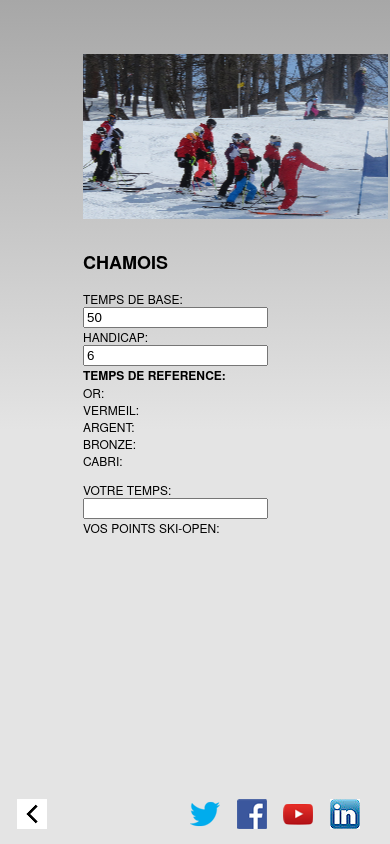
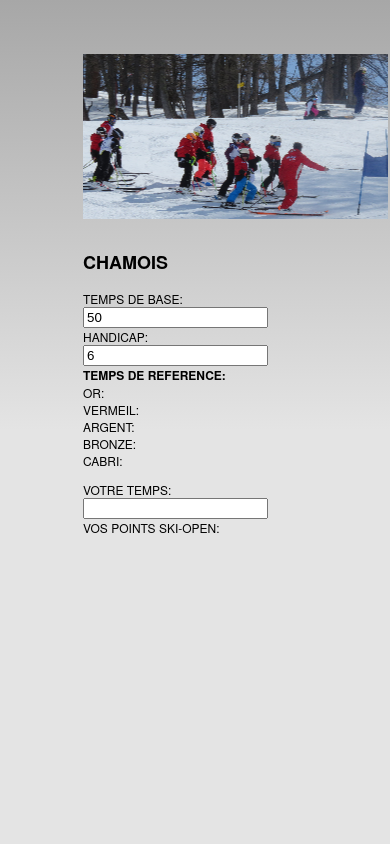
Before and after one commit to josephmeehan/fleche_esf, a plain HTML site: page www/chamois.html in a window 390 px wide. Drawn offline with Linux system fonts and the light colour scheme; some packages are replaced by stand-ins of ours.

Commit message:
updated chamois page

```diff
--- a/config.xml
+++ b/config.xml
@@ -1,7 +1,7 @@
 <widget xmlns="http://www.w3.org/ns/widgets" xmlns:gap="http://phonegap.com/ns/1.0" id="com.phonegap.fleche_esf" version="0.1.0">
   <name>Fleche_ESF</name>
   <description>ESF Fleche et Chamois Calculatrice</description>
-  <author href="http://phonegap.com" email="support@phonegap.com">PhoneGap Team</author>
+  <author href="http://joemeehan.blogspot.com" email="josephmeehan@yahoo.com">Joseph Meehan</author>
   <content src="index.html"/>
   <preference name="DisallowOverscroll" value="true"/>
   <preference name="android-minSdkVersion" value="14"/>
--- a/www/chamois.html
+++ b/www/chamois.html
@@ -65,15 +65,6 @@
         app.initialize();
     </script>
 
-<p style="position: fixed; bottom: 0; width:100%; text-align: center">
-<a href="index.html"><img alt="Back" src="img/backarrow.png" border=0></a> &nbsp&nbsp&nbsp&nbsp&nbsp&nbsp&nbsp&nbsp&nbsp&nbsp&nbsp&nbsp&nbsp&nbsp&nbsp&nbsp&nbsp&nbsp&nbsp&nbsp
-&nbsp&nbsp&nbsp&nbsp&nbsp&nbsp&nbsp&nbsp&nbsp&nbsp&nbsp&nbsp&nbsp&nbsp&nbsp&nbsp&nbsp&nbsp&nbsp&nbsp
-<a href="http://www.twitter.com/josephmeehan"><img alt="follow me on Twitter" src="img/twitter30x30.png" border=0></a>&nbsp&nbsp&nbsp&nbsp
-<a href="http://www.facebook.com/joseph.meehan.714"><img alt="follow me on Facebook" src="img/facebook30x30.png" border=0></a>&nbsp&nbsp&nbsp&nbsp
-<a href="http://www.youtube.com/channel/UC1_V6cVkg2rABD9bBDGSBvw"><img alt="follow me on Youtube" src="img/youtube30x30.png" border=0></a>&nbsp&nbsp&nbsp&nbsp
-<a href="http://fr.linkedin.com/in/josephmeehan"><img alt="follow me on LinkedIn" src="img/linkedin30x30.jpg" border=0></a>&nbsp&nbsp&nbsp&nbsp
-</p>
-
 </body>
 
 </html>
```
